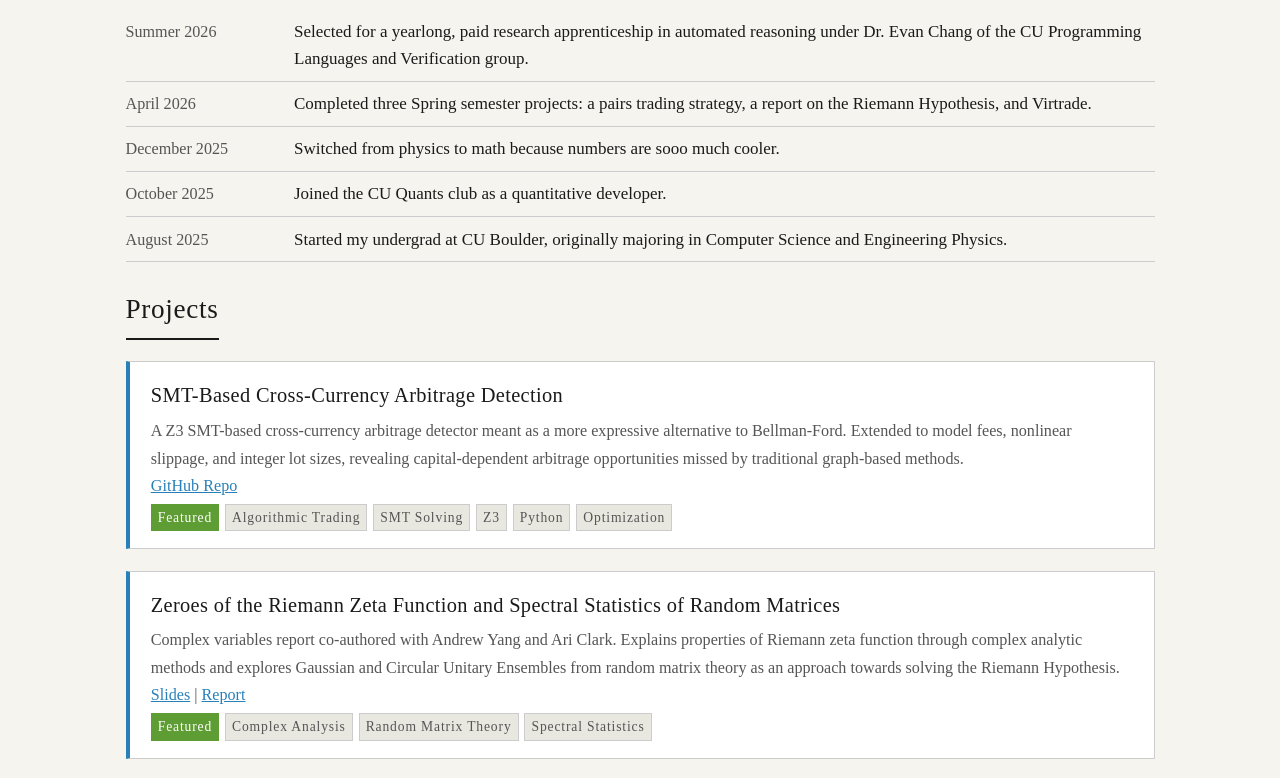
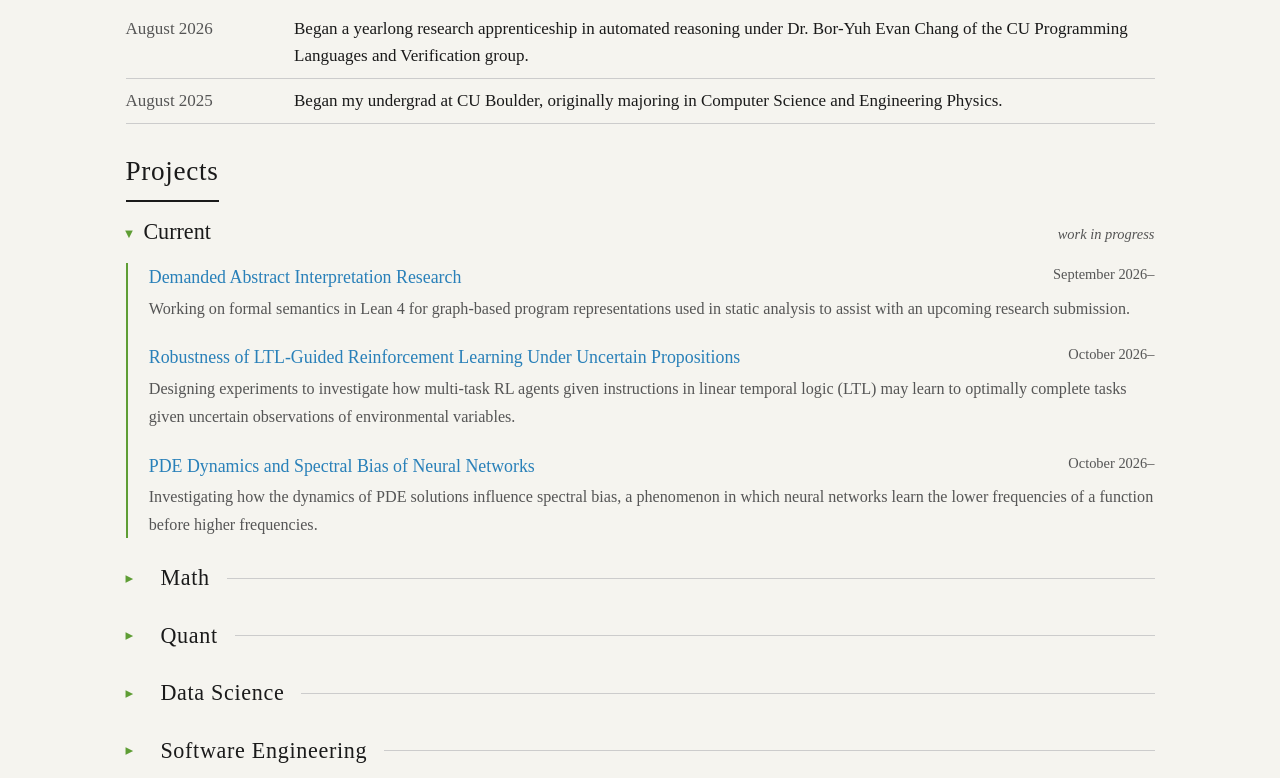
Before and after one commit to spektordylan/spektordylan.github.io, a plain HTML site: page index.html in a window 1280 px wide. Shown: the part 440-1218 px from the top of the page. Drawn offline with Linux system fonts and the light colour scheme.

Commit message:
lil rehaul

```diff
--- a/index.html
+++ b/index.html
@@ -90,6 +90,16 @@
       padding-bottom: 1.5rem;
       border-bottom: 1px solid var(--border);
       margin-bottom: 2.5rem;
+
+      background-image:
+      linear-gradient(
+        rgba(245, 244, 239, 0.8),
+        rgba(245, 244, 239, 0.8)
+      ),
+      url("./img/hero-bg.jpg");
+
+      background-size: cover;
+      background-position: center;
     }
 
     .hero-photo {
@@ -117,11 +127,9 @@
       font-size: 2.1rem;
       font-weight: normal;
       letter-spacing: 0.05rem;
-      margin-bottom: 0.15rem;
     }
 
     .hero-info .subtitle {
-      color: var(--muted);
       font-size: 1.05rem;
     }
 
@@ -134,7 +142,8 @@
 
     .blog-link {
       margin-top: 0.75rem;
-      font-size: 0.9rem;
+      font-size: 1rem;
+      color: blue;
     }
 
     .blog-link a {
@@ -151,7 +160,7 @@
       display: flex;
       flex-direction: column;
       gap: 0.35rem;
-      font-size: 0.9rem;
+      font-size: 1rem;
       align-items: flex-end;
     }
 
@@ -194,7 +203,7 @@
 
     .news-date {
       color: var(--muted);
-      font-size: 0.95rem;
+      font-size: 1rem;
     }
 
     .projects-grid {
@@ -269,6 +278,7 @@
       border: 1px solid var(--border);
       padding: 1.25rem 1.5rem;
       margin-bottom: 1.5rem;
+      font-size: 1.2rem;
     }
 
     .resume-block p {
@@ -323,7 +333,7 @@
 
     .entry-date {
       color: var(--muted);
-      font-size: 0.9rem;
+      font-size: 1rem;
       padding-top: 2px;
     }
 
@@ -374,6 +384,118 @@
         margin: 0 auto;
       }
     }
+
+
+    /* Project categories */
+    .project-category {
+      margin-top: 2.5rem;
+    }
+
+    .project-category-heading {
+      display: flex;
+      align-items: center;
+      gap: 1rem;
+      margin-bottom: 1.25rem;
+    }
+
+    .project-category-heading h3 {
+      font-size: 1.3rem;
+      font-weight: normal;
+      letter-spacing: 0.04rem;
+      white-space: nowrap;
+    }
+
+    .project-category-heading::after {
+      content: "";
+      flex: 1;
+      height: 1px;
+      background: var(--border);
+    }
+
+    /* Current projects: research notebook style */
+    .current-heading {
+      display: flex;
+      justify-content: space-between;
+      align-items: baseline;
+      margin-bottom: 1rem;
+    }
+
+    .current-heading h3 {
+      font-size: 1.3rem;
+      font-weight: normal;
+    }
+
+    .current-heading span {
+      font-size: 0.85rem;
+      font-style: italic;
+      color: var(--muted);
+    }
+
+    .current-projects {
+      border-left: 2px solid var(--accent);
+      padding-left: 1.25rem;
+      display: flex;
+      flex-direction: column;
+      gap: 1.25rem;
+    }
+
+    .current-project-header {
+      display: flex;
+      justify-content: space-between;
+      gap: 1rem;
+    }
+
+    .current-project h4 {
+      font-size: 1.05rem;
+      font-weight: normal;
+      color: var(--link);
+    }
+
+    .current-project time {
+      font-size: 0.85rem;
+      color: var(--muted);
+      white-space: nowrap;
+    }
+
+    .current-project p {
+      color: var(--muted);
+      font-size: 0.95rem;
+      line-height: 1.7;
+      margin-top: 0.2rem;
+    }
+
+    @media (max-width: 600px) {
+      .current-project-header {
+        flex-wrap: wrap;
+      }
+    }
+
+
+    /* Compact, expandable project sections */
+    #projects > h2 { margin-bottom: 0.35rem; }
+    #projects .project-category { margin-top: 1.3rem; }
+    #projects .project-category:first-of-type { margin-top: 0.35rem; }
+    #projects summary { cursor: pointer; list-style: none; user-select: none; }
+    #projects summary::-webkit-details-marker { display: none; }
+    #projects summary::before {
+      content: "▸";
+      color: var(--accent);
+      font-size: 0.9rem;
+      margin-right: 0.6rem;
+      display: inline-block;
+      transition: transform 0.15s ease;
+    }
+    #projects details[open] > summary::before { transform: rotate(90deg); }
+    #projects .project-category-heading { margin-bottom: 0; }
+    #projects .project-category-heading::after { content: none; }
+    #projects .project-category-heading .heading-rule {
+      flex: 1; height: 1px; background: var(--border);
+    }
+    #projects .current-heading { justify-content: flex-start; margin-bottom: 0; }
+    #projects .current-heading span { margin-left: auto; }
+    #projects details[open] > .projects-grid,
+    #projects details[open] > .current-projects { margin-top: 0.8rem; }
+    #projects summary:focus-visible { outline: 2px solid var(--accent); outline-offset: 4px; }
   </style>
 </head>
 <body>
@@ -399,13 +521,13 @@
         <div class="subtitle">Undergraduate Student · University of Colorado Boulder</div>
         <br>
         <p>
-          I'm a computer science and applied math student exploring automated reasoning & formal verification, AI, and quantitative finance.
+          I'm a computer science and applied math student exploring automated reasoning and interdisciplinary approaches to AI safety. I do research at the CU Programming Languages & Verification (CU PLV) lab.
         </p>
         <p class="blog-link">
-          <a href="./blog.html">Check out my blog :)</a>
+          <a href="./blog.html"><strong>Check out my blog :)</strong></a>
         </p>
         <br>
-        <p class="location-line" style="color:var(--muted)">
+        <p class="location-line">
           📍 Boulder, CO · dylan.spektor@colorado.edu
         </p>
       </div>
@@ -415,6 +537,7 @@
         <a href="https://www.linkedin.com/in/dylanspektor/" target="_blank" rel="noopener noreferrer">LinkedIn</a>
         <a href="./doc/Dylan_Spektor_Resume.pdf" target="_blank" rel="noopener noreferrer">Resume (PDF)</a>
       </div>
+
     </div>
 
     <!-- ─── News ─── -->
@@ -422,42 +545,95 @@
       <h2>News</h2>
       <ul class="news-list">
         <li>
-          <span class="news-date">Summer 2026</span>
-          <span>Selected for a yearlong, paid research apprenticeship in automated reasoning under Dr. Evan Chang of the CU Programming Languages and Verification group.</span>
-        </li>
-        <li>
-          <span class="news-date">April 2026</span>
-          <span>Completed three Spring semester projects: a pairs trading strategy, a report on the Riemann Hypothesis, and Virtrade.</span>
-        </li>
-        <li>
-          <span class="news-date">December 2025</span>
-          <span>Switched from physics to math because numbers are sooo much cooler.</span>
-        </li>
-        <li>
-          <span class="news-date">October 2025</span>
-          <span>Joined the CU Quants club as a quantitative developer.</span>
+          <span class="news-date">August 2026</span>
+          <span>Began a yearlong research apprenticeship in automated reasoning under Dr. Bor-Yuh Evan Chang of the CU Programming Languages and Verification group.</span>
         </li>
         <li>
           <span class="news-date">August 2025</span>
-          <span>Started my undergrad at CU Boulder, originally majoring in Computer Science and Engineering Physics.</span>
+          <span>Began my undergrad at CU Boulder, originally majoring in Computer Science and Engineering Physics.</span>
         </li>
 
       </ul>
     </section>
 
-    <!-- ─── PROJECTS ─── -->
+
+
 <section id="projects">
   <h2>Projects</h2>
+  <details class="project-category current-category" open>
+    <summary class="current-heading"><h3>Current</h3><span>work in progress</span></summary>
+    <div class="current-projects">
+<article class="current-project">
+<div class="current-project-header">
+<h4>Demanded Abstract Interpretation Research</h4>
+<time>September 2026–</time>
+</div>
+<p>
+              Working on formal semantics in Lean 4 for graph-based program representations used in static analysis to assist with an upcoming research submission.
+            </p>
+</article>
+<article class="current-project">
+<div class="current-project-header">
+<h4>Robustness of LTL-Guided Reinforcement Learning Under Uncertain Propositions</h4>
+<time>October 2026–</time>
+</div>
+<p>
+              Designing experiments to investigate how multi-task RL agents given instructions in linear temporal logic (LTL) may learn to optimally complete tasks given uncertain observations of environmental variables.
+            </p>
+</article>
+<article class="current-project">
+<div class="current-project-header">
+<h4>PDE Dynamics and Spectral Bias of Neural Networks</h4>
+<time>October 2026–</time>
+</div>
+<p>
+              Investigating how the dynamics of PDE solutions influence spectral bias, a phenomenon in which neural networks learn the lower frequencies of a function before higher frequencies.
+            </p>
+</article>
+    </div>
+  </details>
+  <details class="project-category">
+    <summary class="project-category-heading"><h3>Math</h3><span class="heading-rule"></span></summary>
     <div class="projects-grid">
+<div class="project-card">
+<h3>Zeroes of the Riemann Zeta Function and Spectral Statistics of Random Matrices</h3>
+<p class="desc">
+              Complex analysis report co-authored with Andrew Yang and Ari Clark. Explains properties of Riemann zeta function through complex analytic methods and explores Gaussian and Circular Unitary Ensembles from random matrix theory as an approach towards solving the Riemann Hypothesis.
+              <br/>
+<a href="./doc/APPM_4360_Presentation.pdf" rel="noopener noreferrer" style="color:var(--link)" target="_blank">Slides</a>  |  <a href="./doc/APPM_4360_Report.pdf" rel="noopener noreferrer" style="color:var(--link)" target="_blank">Report</a>
+</p>
+<div class="tags">
+<span class="tag">Complex Analysis</span>
+<span class="tag">Random Matrix Theory</span>
+<span class="tag">Spectral Statistics</span>
+</div>
+</div>
+    </div>
+  </details>
+  <details class="project-category">
+    <summary class="project-category-heading"><h3>Quant</h3><span class="heading-rule"></span></summary>
+    <div class="projects-grid">
+<div class="project-card">
+<h3>Treasury Portfolio Optimization Calculator</h3>
+<p class="desc">
+            A minimum-cost Treasury dedication optimizer matching liability cash flows with mixed-integer linear programming, integer bond lots, and rolling surplus cash.
+            <br/>
+<a href="https://github.com/spektordylan/dedicated-portfolio-calculator" rel="noopener noreferrer" style="color:var(--link)" target="_blank">GitHub Repo</a>
+</p>
+<div class="tags">
+<span class="tag">Optimization</span>
+<span class="tag">Linear Programming</span>
+<span class="tag">Python</span>
+</div>
+</div>
 <div class="project-card">
 <h3>SMT-Based Cross-Currency Arbitrage Detection</h3>
 <p class="desc">
               A Z3 SMT-based cross-currency arbitrage detector meant as a more expressive alternative to Bellman-Ford. Extended to model fees, nonlinear slippage, and integer lot sizes, revealing capital-dependent arbitrage opportunities missed by traditional graph-based methods.
-            <br>
-            <a href="https://github.com/spektordylan/cyclic-arb-smt" target="_blank" rel="noopener noreferrer" style="color:var(--link)">GitHub Repo</a>
+              <br/>
+<a href="https://github.com/spektordylan/cyclic-arb-smt" rel="noopener noreferrer" style="color:var(--link)" target="_blank">GitHub Repo</a>
 </p>
 <div class="tags">
-              <span class="tag highlight">Featured</span>
 <span class="tag">Algorithmic Trading</span>
 <span class="tag">SMT Solving</span>
 <span class="tag">Z3</span>
@@ -465,28 +641,53 @@
 <span class="tag">Optimization</span>
 </div>
 </div>
-
 <div class="project-card">
-          <h3>Zeroes of the Riemann Zeta Function and Spectral Statistics of Random Matrices</h3>
+<h3>Pairs Trading With GMM-MinHash Regime Signaling</h3>
 <p class="desc">
-            Complex variables report co-authored with Andrew Yang and Ari Clark. Explains properties of Riemann zeta function through complex analytic methods and explores Gaussian and Circular Unitary Ensembles from random matrix theory as an approach towards solving the Riemann Hypothesis.
-            <br>
-            <a href="./doc/APPM_4360_Presentation.pdf" target="_blank" rel="noopener noreferrer" style="color:var(--link)">Slides</a>  |  <a href="./doc/APPM_4360_Report.pdf" target="_blank" rel="noopener noreferrer" style="color:var(--link)">Report</a>
+            Original pairs trading strategy developed with advanced data science techniques. Apply Gaussian Mixture Models for regime signaling and MinHash for historical return predictions to provide combined trade signals on cointegrated equity pairs in the S&amp;P 500.
+            <br/>
+<a href="https://github.com/spektordylan/pairs-trading-ml" rel="noopener noreferrer" style="color:var(--link)" target="_blank">GitHub Repo</a>  |  <a href="./doc/CSCI_4022_Project.pdf" rel="noopener noreferrer" style="color:var(--link)" target="_blank">Report</a>
 </p>
 <div class="tags">
-              <span class="tag highlight">Featured</span>
-              <span class="tag">Complex Analysis</span>
-              <span class="tag">Random Matrix Theory</span>
-              <span class="tag">Spectral Statistics</span>
+<span class="tag">Statistical Arbitrage</span>
+<span class="tag">Data Science</span>
+<span class="tag">Python</span>
+<span class="tag">Random Forest</span>
+<span class="tag">Backtesting</span>
 </div>
 </div>
-
+    </div>
+  </details>
+  <details class="project-category">
+    <summary class="project-category-heading"><h3>Data Science</h3><span class="heading-rule"></span></summary>
+    <div class="projects-grid">
+<div class="project-card">
+<h3>External Quantum Efficiency Degradation in Perovskite Cells</h3>
+<p class="desc">
+            Experimental physics research collaboration with NLR (formerly NREL) studying the degradation of perovskite solar cells under stress. Performed bootstrapped analysis of degradation rates to demonstrate highly statistically significant effect of electron transport layer application method on degradation.
+            <br/>
+<a href="./doc/EQE_Summary_Slide.pdf" rel="noopener noreferrer" style="color:var(--link)" target="_blank">Summary Slide</a>
+</p>
+<div class="tags">
+<span class="tag">Physics</span>
+<span class="tag">Python</span>
+<span class="tag">Statistical Modeling</span>
+<span class="tag">Data Analysis</span>
+</div>
+</div>
+    </div>
+  </details>
+  <details class="project-category">
+    <summary class="project-category-heading"><h3>Software Engineering</h3><span class="heading-rule"></span></summary>
+    <div class="projects-grid">
 <div class="project-card">
 <h3>Virtrade</h3>
 <p class="desc">
                 Paper trading web application with real-time market data integration.
                 Users can buy/sell simulated positions to build trading intuition and climb the leaderboard.
                 Built as a group project for CSCI 3308.
+              <br/>
+<a href="https://github.com/HarrisonKaufman/virtrade" rel="noopener noreferrer" style="color:var(--link)" target="_blank">GitHub Repo</a>
 </p>
 <div class="tags">
 <span class="tag">Rest APIs</span>
@@ -496,54 +697,22 @@
 <span class="tag">PostgreSQL</span>
 <span class="tag">Docker</span>
 <span class="tag">Git</span>
-
 </div>
 </div>
-
-        <div class="project-card">
-          <h3>External Quantum Efficiency Degradation in Perovskite Cells</h3>
-          <p class="desc">
-            Experimental physics research collaboration with NLR (formerly NREL) studying the degradation of perovskite solar cells under stress. Performed bootstrapped analysis of degradation rates to demonstrate highly statistically significant effect of electron transport layer application method on degradation.
-            <br>
-            <a href="./doc/EQE_Summary_Slide.pdf" target="_blank" rel="noopener noreferrer" style="color:var(--link)">Summary Slide</a>
-          </p>
-          <div class="tags">
-            <span class="tag">Physics</span>
-            <span class="tag">Python</span>
-            <span class="tag">Statistical Modeling</span>
-            <span class="tag">Data Analysis</span>
-          </div>
-        </div>
-
-        <div class="project-card">
-          <h3>Pairs Trading With GMM-MinHash Regime Signaling</h3>
-          <p class="desc">
-            Original pairs trading strategy developed with advanced data science techniques. Apply Gaussian Mixture Models for regime signaling and MinHash for historical return predictions to provide combined trade signals on cointegrated equity pairs in the S&P 500.
-            <br>
-            <a href="https://github.com/spektordylan/pairs-trading-ml" target="_blank" rel="noopener noreferrer" style="color:var(--link)">GitHub Repo</a>  |  <a href="./doc/CSCI_4022_Project.pdf" target="_blank" rel="noopener noreferrer" style="color:var(--link)">Report</a>
-          </p>
-          <div class="tags">
-              <span class="tag">Statistical Arbitrage</span>
-              <span class="tag">Data Science</span>
-              <span class="tag">Python</span>
-              <span class="tag">Random Forest</span>
-              <span class="tag">Backtesting</span>
-          </div>
-        </div>
-
 <div class="project-card">
 <h3>Chemical Inventory Management System</h3>
 <p class="desc">
             Desktop application intended for use by chemical laboratories to track, search, filter, and generate audits of their inventories. Includes UI customization settings, several concurrent windows, descriptive error handling, and file handling. Created from scratch using JavaFX framework and object-oriented Java principles.
-            <br>
-            <a href="https://github.com/spektordylan/Simple-Chemical-Inventory-Management-System" target="_blank" rel="noopener noreferrer" style="color:var(--link)">GitHub Repo</a>
+            <br/>
+<a href="https://github.com/spektordylan/Simple-Chemical-Inventory-Management-System" rel="noopener noreferrer" style="color:var(--link)" target="_blank">GitHub Repo</a>
 </p>
 <div class="tags">
 <span class="tag">Java</span>
 <span class="tag">Object-Oriented Programming</span>
 </div>
-
 </div>
+    </div>
+  </details>
 </section>
 
     <!-- ─── RESUME ─── -->
@@ -606,7 +775,11 @@
         Best way to reach me is email: <a href="mailto:dylan.spektor@colorado.edu" style="color:var(--link)">dylan.spektor@colorado.edu</a>.<br>
         I'm also on <a href="https://github.com/spektordylan" target="_blank" style="color:var(--link)">GitHub</a> and <a href="https://www.linkedin.com/in/dylanspektor/" target="_blank" style="color:var(--link)">LinkedIn</a>.
       </p>
+      <p style="font-size: 0.75rem; color: var(--muted); margin-top: 1rem; line-height: 1.2;">
+        Background Image Credit: Marc Ngui
+      </p>
     </section>
   </div>
+
 </body>
 </html>
```
Also changed, not shown: img/hero-bg.jpg (added). Lines whose indentation alone changed are shown as unchanged.
